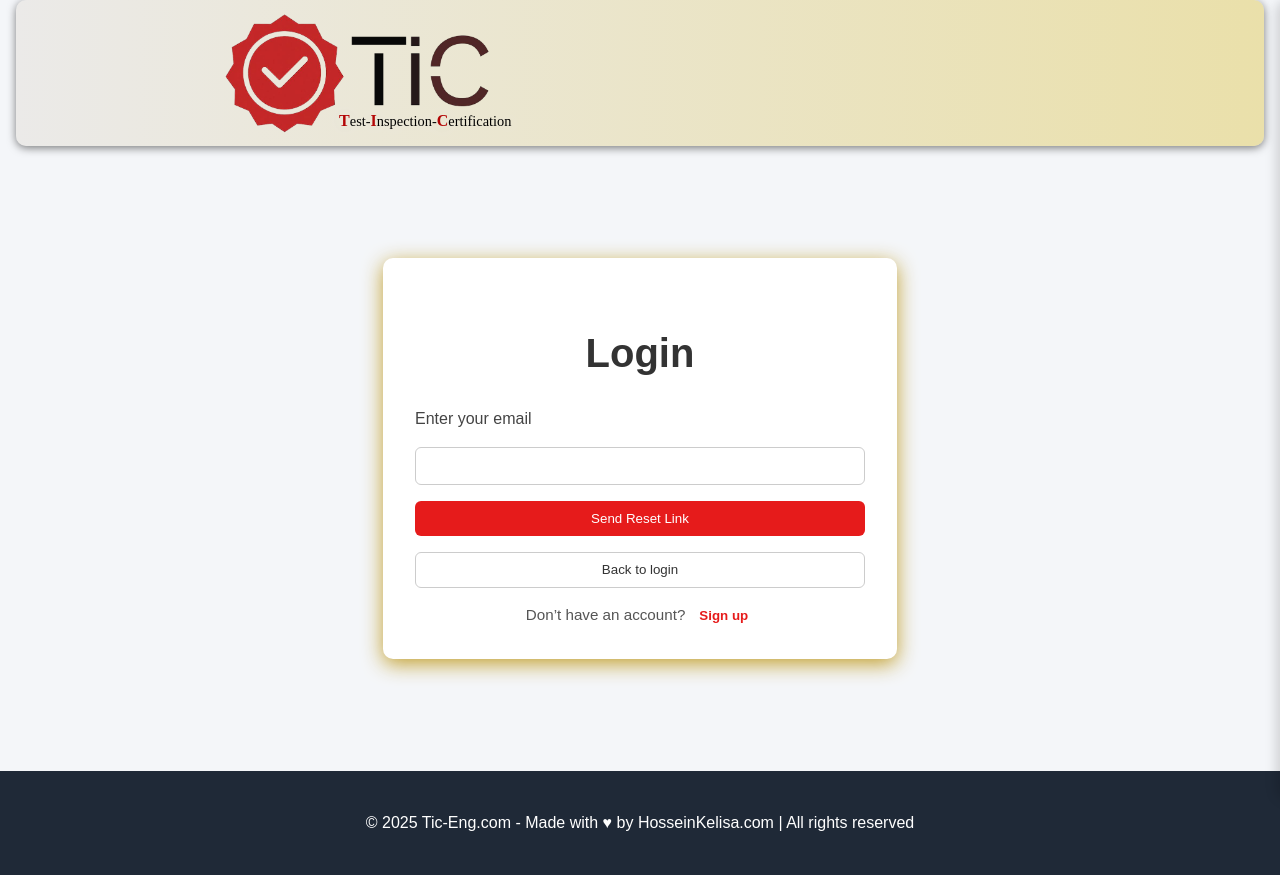
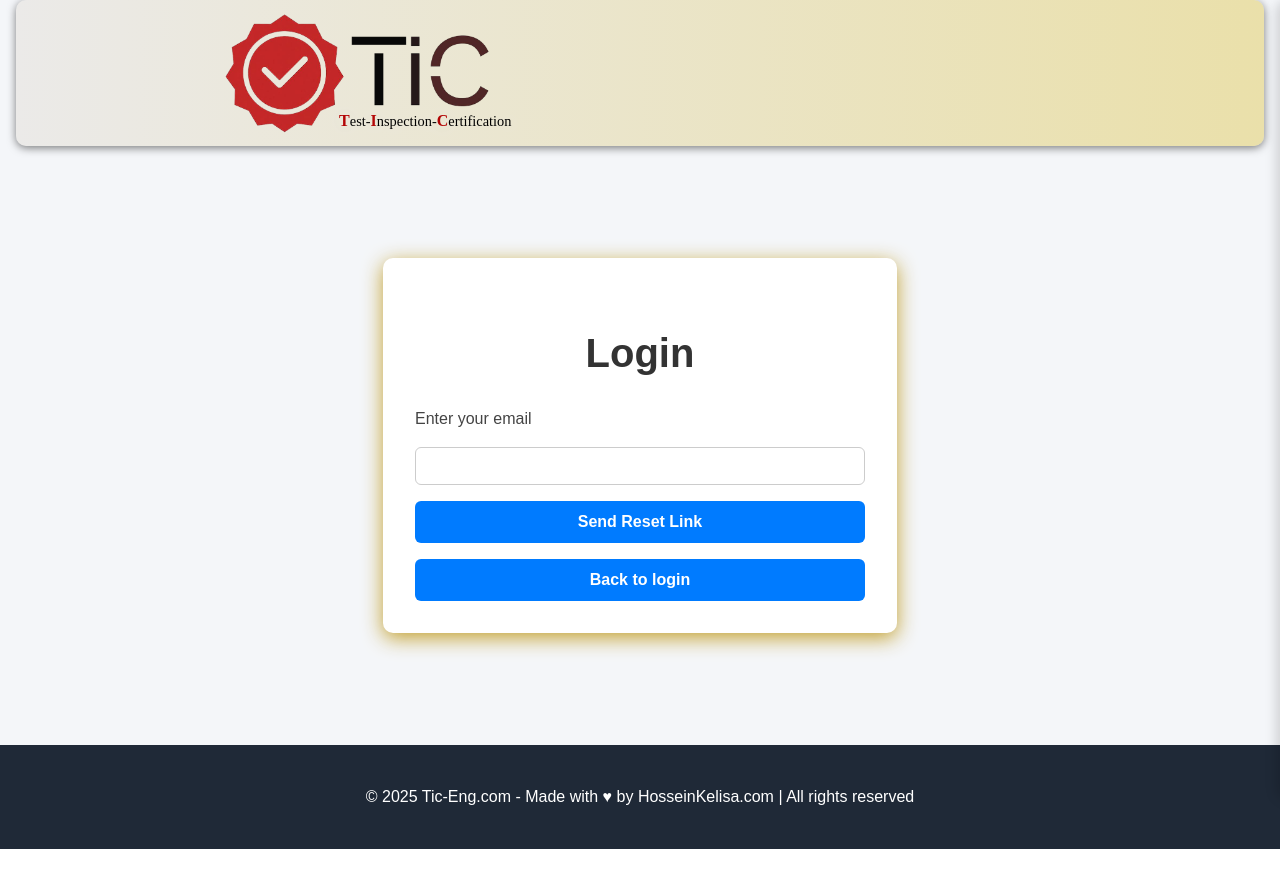
Before and after one commit to Hossein-Kelisa/TIC-Eng, a React (Vite) app in the folder Front-End/: page /auth in a window 1280 px wide. Both pictures are taken after a click on the element "Forgot password?". After the commit the page ends 849 px from the top, so only its background shows below. Built offline with nearby package versions, Linux system fonts and the light colour scheme; no server answers.

Commit message:
styling for auth page

```diff
--- a/Front-End/src/Pages/AuthPage.jsx
+++ b/Front-End/src/Pages/AuthPage.jsx
@@ -61,8 +61,10 @@ export default function AuthPage() {
           ) : (
             <RegisterForm handleSubmit={handleSubmitWithLoading} />
           )}
-
-          <AuthToggle isLogin={isLogin} toggleMode={toggleMode} />
+          {/* Only show toggle if NOT on forgot password */}
+          {!showForgotForm && (
+            <AuthToggle isLogin={isLogin} toggleMode={toggleMode} />
+          )}
         </div>
       </main>
       <Footer />
--- a/Front-End/src/components/AuthComponents/AuthToggle.css
+++ b/Front-End/src/components/AuthComponents/AuthToggle.css
@@ -14,12 +14,13 @@
 .auth-toggle-btn {
   background: none;
   border: none;
-  color: #e61b1b;
+  color: #007bff; /* primary blue */
   font-weight: bold;
   cursor: pointer;
   transition: color 0.2s ease;
 }
 
 .auth-toggle-btn:hover {
-  color: #b20202;
+  color: #0056b3;
+  text-decoration: underline;
 }
--- a/Front-End/src/components/AuthComponents/ForgotPass.css
+++ b/Front-End/src/components/AuthComponents/ForgotPass.css
@@ -17,28 +17,35 @@
 }
 
 .primary-btn2 {
-  background: #e61b1b;
-  color: white;
+  background-color: #007bff; /* primary blue */
+  color: #fff;
   border: none;
-  padding: 0.6rem;
+  padding: 0.75rem 1.5rem;
+  font-size: 1rem;
+  font-weight: 600;
   border-radius: 6px;
   cursor: pointer;
-  transition: background 0.3s ease;
+  width: auto; /* default */
+  transition: background-color 0.3s ease, transform 0.2s ease;
 }
 
 .primary-btn2:hover {
-  background: #b20202;
+  background: #0056b3;
 }
 
 .secondary-btn {
-  background: none;
-  border: 1px solid #ccc;
-  padding: 0.6rem;
+  background-color: #007bff; /* primary blue */
+  color: #fff;
+  border: none;
+  padding: 0.75rem 1.5rem;
+  font-size: 1rem;
+  font-weight: 600;
   border-radius: 6px;
   cursor: pointer;
-  color: #333;
+  width: auto; /* default */
+  transition: background-color 0.3s ease, transform 0.2s ease;
 }
 
 .secondary-btn:hover {
-  background: #f7f7f7;
+  background: #0056b3;
 }
--- a/Front-End/src/components/AuthComponents/LoginForm.css
+++ b/Front-End/src/components/AuthComponents/LoginForm.css
@@ -5,13 +5,13 @@
 }
 
 .forgot-password {
-  color: #e61b1b;
+  color: #007bff;
   font-size: 0.9rem;
   cursor: pointer;
   text-align: right;
 }
 
 .forgot-password:hover {
-  color: #b20202;
+  color: #0056b3;
   text-decoration: underline;
 }
--- a/Front-End/src/components/AuthComponents/RegisterForm.css
+++ b/Front-End/src/components/AuthComponents/RegisterForm.css
@@ -27,6 +27,7 @@
   cursor: pointer;
   width: auto; /* default */
   transition: background-color 0.3s ease, transform 0.2s ease;
+  margin-top: 20px;
 }
 
 .primary-btn:hover {
```
